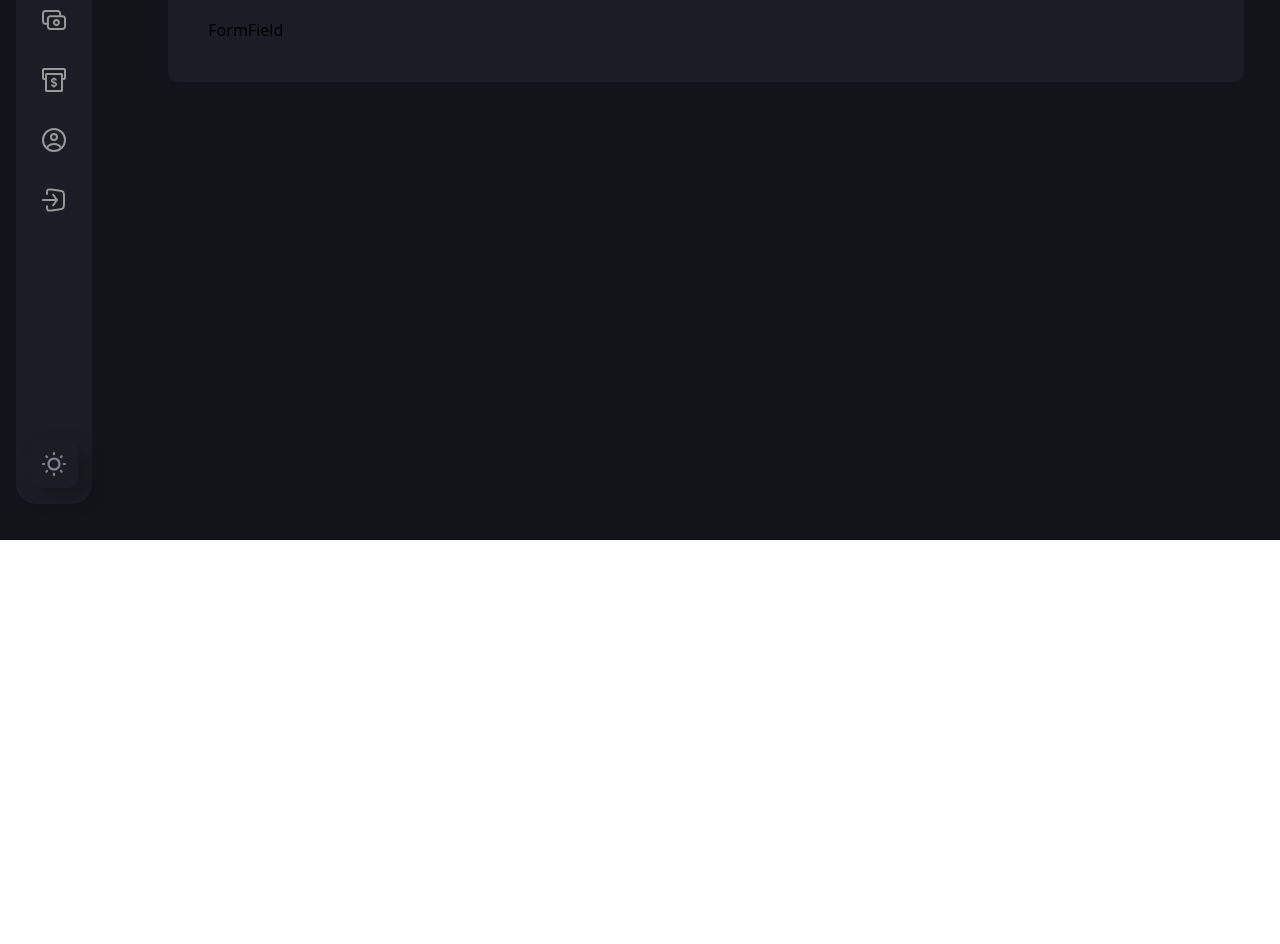
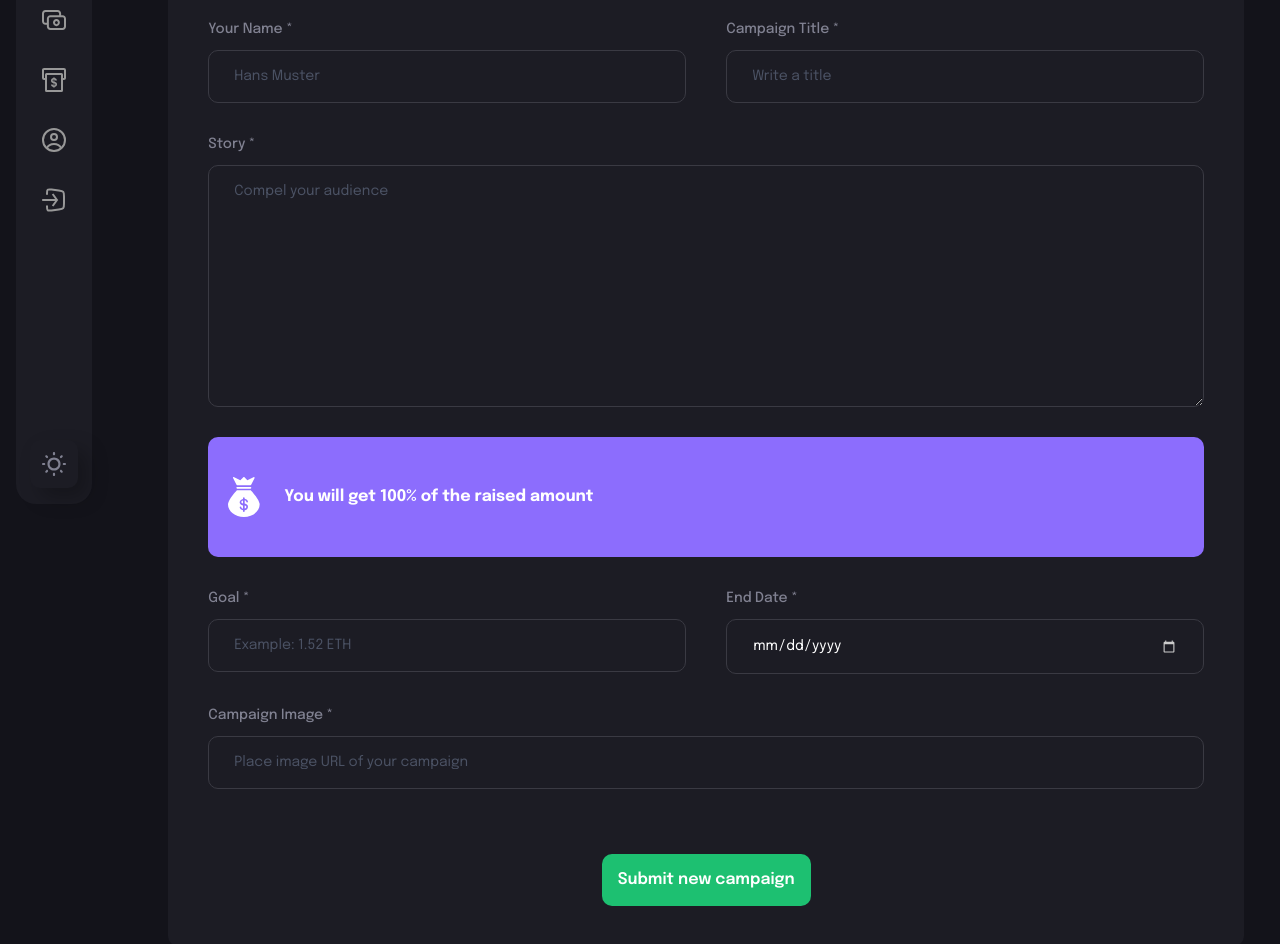
Before and after one commit to amanipfister/web3cff, a React (Vite) app: page /create-campaign in a window 1280 px wide. Shown: the part 260-1204 px from the top of the page. Before the commit the page ends 800 px from the top, so only its background shows below. Built offline with nearby package versions, Linux system fonts and the light colour scheme; what @thirdweb-dev/react would draw is missing.

Commit message:
add: createcampaign feature + debugging input fields

```diff
--- a/src/components/FormField.jsx
+++ b/src/components/FormField.jsx
@@ -1,7 +1,42 @@
 import React from "react";
 
-const FormField = () => {
-  return <div>FormField</div>;
+const FormField = ({
+  labelName,
+  placeholder,
+  inputType,
+  isTextArea,
+  value,
+  handleChange,
+}) => {
+  return (
+    <label className="flex-1 w-full flex flex-col">
+      {labelName && (
+        <span className="font-epilogue font-medium text-[14px] leading-[22px] text-[#808191] mb-[10px]">
+          {labelName}
+        </span>
+      )}
+      {isTextArea ? (
+        <textarea
+          required
+          value={value}
+          onChange={handleChange}
+          rows={10}
+          placeholder={placeholder}
+          className="py-[15px] sm:px-[25px] px-[15px] outline-none border-[1px] border-[#3a3a43] bg-transparent font-epilogue text-white text-[14px] placeholder:text-[#4b5264] rounded-[10px] sm:min-w-[300px]"
+        />
+      ) : (
+        <input
+          required
+          value={value}
+          onChange={handleChange}
+          type={inputType}
+          step="0.1"
+          placeholder={placeholder}
+          className="py-[15px] sm:px-[25px] px-[15px] outline-none border-[1px] border-[#3a3a43] bg-transparent font-epilogue text-white text-[14px] placeholder:text-[#4b5264] rounded-[10px] sm:min-w-[300px]"
+        />
+      )}
+    </label>
+  );
 };
 
 export default FormField;
--- a/src/pages/CreateCampaign.jsx
+++ b/src/pages/CreateCampaign.jsx
@@ -2,6 +2,7 @@
 import { useNavigate } from "react-router-dom";
 import { ethers } from "ethers";
 
+// import { useStateContext } from "../context";
 import { money } from "../assets";
 import { CustomButton, FormField } from "../components";
 import { checkIfImage } from "../utils";
@@ -18,7 +19,14 @@
     image: "",
   });
 
-  const handleSubmit = () => {};
+  const handleFormFieldChange = (fieldName, e) => {
+    setForm({ ...form, [fieldName]: e.target.value });
+  };
+
+  const handleSubmit = (e) => {
+    e.preventDefault();
+    console.log(form);
+  };
 
   return (
     <div className="bg-[#1c1c24] flex justify-center items-center flex-col rounded-[10px] sm:p-10 p-4">
@@ -33,7 +41,67 @@
         className="w-full mt-[65px] flex flex-col gap-[30px]"
       >
         <div className="flex flex-wrap gap-[40px]">
-          <FormField />
+          <FormField
+            labelName="Your Name *"
+            placeholder="Hans Muster"
+            inputType="text"
+            value={form.name}
+            handleChange={(e) => handleFormFieldChange("name", e)}
+          />
+          <FormField
+            labelName="Campaign Title *"
+            placeholder="Write a title"
+            inputType="text"
+            value={form.title}
+            handleChange={(e) => handleFormFieldChange("title", e)}
+          />
+        </div>
+        <FormField
+          labelName="Story *"
+          placeholder="Compel your audience"
+          isTextArea
+          value={form.description}
+          handleChange={(e) => handleFormFieldChange("description", e)}
+        />
+        <div className="w-full flex justify-start items-center p-4 bg-[#8c6dfd] h-[120px] rounded-[10px]">
+          <img
+            src={money}
+            alt="money"
+            className="w-[40px] h-[40px] object-contain"
+          />
+          <h4 className="font-epilogue font-bold text-[25x] text-white ml-[20px]">
+            You will get 100% of the raised amount
+          </h4>
+        </div>
+        <div className="flex flex-wrap gap-[40px]">
+          <FormField
+            labelName="Goal *"
+            placeholder="Example: 1.52 ETH"
+            inputType="text"
+            value={form.target}
+            handleChange={(e) => handleFormFieldChange("target", e)}
+          />
+          <FormField
+            labelName="End Date *"
+            placeholder="End Date"
+            inputType="date"
+            value={form.deadline}
+            handleChange={(e) => handleFormFieldChange("deadline", e)}
+          />
+        </div>
+        <FormField
+          labelName="Campaign Image *"
+          placeholder="Place image URL of your campaign"
+          inputType="url"
+          value={form.image}
+          handleChange={(e) => handleFormFieldChange("image", e)}
+        />
+        <div className="flex justify-center items-center mt-[35px]">
+          <CustomButton
+            btnType="submit"
+            title="Submit new campaign"
+            styles="bg-[#1dc071]"
+          />
         </div>
       </form>
     </div>
```
